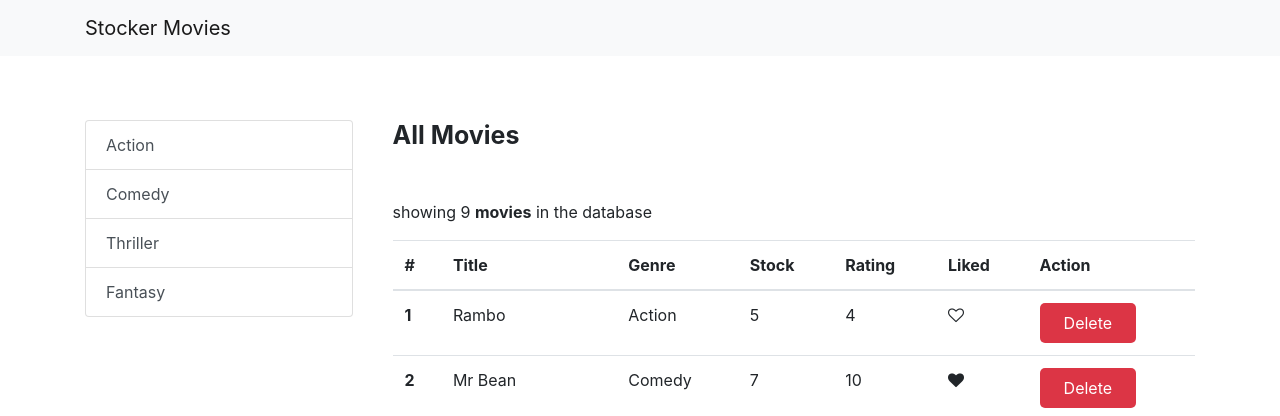
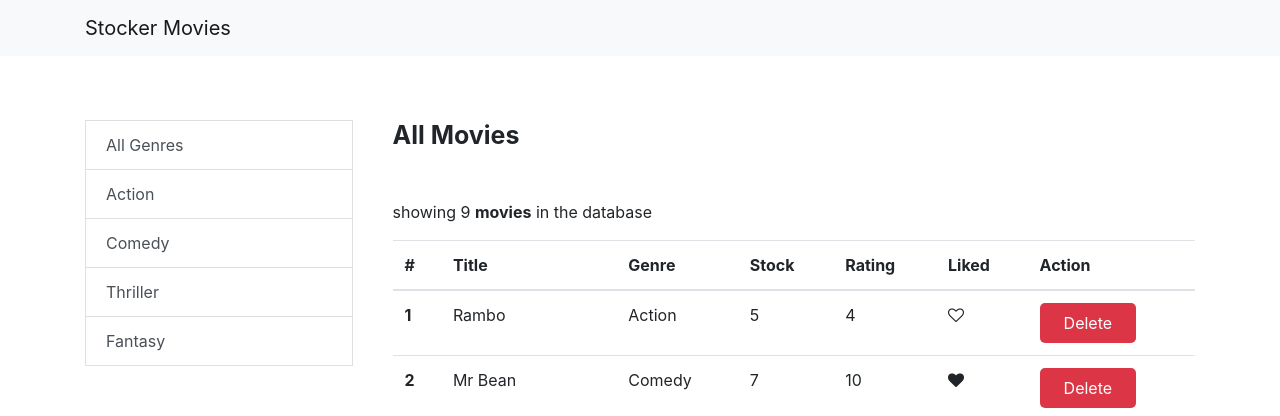
Before and after one commit to AndyWams/stocker-movies, a React (Create React App) app: page / in a window 1280 px wide. Shown: the top 416 px of the page. Built offline with nearby package versions, Linux system fonts and the light colour scheme; data requests are answered from the project's data file.

Commit message:
added filtering to project

```diff
--- a/src/App.js
+++ b/src/App.js
@@ -10,6 +10,7 @@ function App() {
   const [movies, setMovies] = useState([]);
   const [genres, setGenres] = useState([]);
   const [currentPage, setCurrentPage] = useState(1);
+  const [selectedGenre, setSelectedGenre] = useState("");
   //Lifecycle method
   useEffect(() => {
     const getMovies = async () => {
@@ -18,8 +19,8 @@ function App() {
     };
     const getGenres = async () => {
       const genresFromServer = await fetchGenres();
-      console.log(genresFromServer);
-      setGenres(genresFromServer);
+      const allGenres = [{ name: "All Genres" }, ...genresFromServer];
+      setGenres(allGenres);
     };
     getMovies();
     getGenres();
@@ -94,7 +95,7 @@ function App() {
 
   //Handle Genre Selection
   const handleGenreSelect = (genre) => {
-    console.log(genre);
+    setSelectedGenre(genre);
   };
 
   return (
@@ -110,21 +111,18 @@ function App() {
                 <div className={`main__wrapper`}>
                   <FilterList
                     items={genres}
-                    valueProperty="id"
-                    textProperty="name"
+                    selectedItem={selectedGenre}
                     onItemSelect={handleGenreSelect}
                   />
                   <div>
                     <h3>All Movies</h3>
-                    <p>
-                      showing {movies.length} <strong>movies</strong> in the
-                      database
-                    </p>
+
                     <Movies
                       movies={movies}
                       onDelete={deleteMovie}
                       onToggleLiked={toggleLiked}
                       OnHandlePageChange={handlePageChange}
+                      selectedGenre={selectedGenre}
                       currentPage={currentPage}
                     />
                   </div>
--- a/src/components/FilterList/FilterList.js
+++ b/src/components/FilterList/FilterList.js
@@ -1,18 +1,36 @@
-const FilterList = ({ items, valueProperty, textProperty, onItemSelect }) => {
+const FilterList = ({
+  items,
+  valueProperty,
+  selectedItem,
+  textProperty,
+  onItemSelect,
+}) => {
   return (
     <div className="list-group">
+      <div>
         {items.map((item) => (
           <button
-          key={item[valueProperty]}
+            key={item[textProperty]}
             type="button"
-          className="list-group-item list-group-item-action"
+            className={
+              item === selectedItem
+                ? "list-group-item list-group-item-action active"
+                : "list-group-item list-group-item-action"
+            }
             aria-current="true"
+            onClick={() => onItemSelect(item)}
           >
             {item[textProperty]}
           </button>
         ))}
       </div>
+    </div>
   );
 };
 
+FilterList.defaultProps = {
+  textProperty: "name",
+  valueProperty: "id",
+};
+
 export default FilterList;
--- a/src/components/Movies/Movies.js
+++ b/src/components/Movies/Movies.js
@@ -7,13 +7,21 @@ const Movies = ({
   movies,
   onDelete,
   currentPage,
+  selectedGenre,
   onToggleLiked,
   OnHandlePageChange,
 }) => {
   const [pageSize] = useState(4);
-  const allmovies = Paginate(movies, currentPage, pageSize);
+  const filtered =
+    selectedGenre && selectedGenre.id
+      ? movies.filter((movie) => movie.genre === selectedGenre.name)
+      : movies;
+  const allmovies = Paginate(filtered, currentPage, pageSize);
   return (
     <React.Fragment>
+      <p>
+        showing {filtered.length} <strong>movies</strong> in the database
+      </p>
       <table className="table table-hover">
         <thead>
           <tr>
@@ -51,7 +59,7 @@ const Movies = ({
         </tbody>
       </table>
       <Pagination
-        itemCount={movies.length}
+        itemCount={filtered.length}
         currentPage={currentPage}
         pageSize={pageSize}
         onPageChange={OnHandlePageChange}
```
Also changed, not shown: 1 other file (tests, documents, lock files or other folders). Lines whose indentation alone changed are shown as unchanged.
